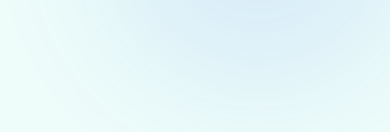
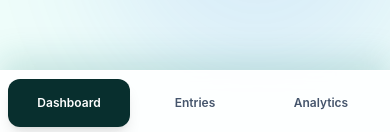
Before and after one commit to HimendraFdo/personal-analytics-dashboard, a Next.js app: page /dashboard in a window 390 px wide. Shown: the part 709-841 px from the top of the page. Built offline with nearby package versions, Linux system fonts and the light colour scheme; no server answers.

Commit message:
Added mobile dashboard navigation

```diff
--- /dev/null
+++ b/components/dashboard/MobileBottomNav.tsx
@@ -0,0 +1,53 @@
+"use client";
+
+import Link from "next/link";
+import { usePathname, useSearchParams } from "next/navigation";
+import {
+  getNavItemFromPath,
+  MAIN_NAV_ITEMS,
+  NAV_PATHS,
+  type NavigationItem,
+} from "@/constants/navigation";
+import { parseMetricType } from "@/lib/metrics";
+
+export default function MobileBottomNav() {
+  const pathname = usePathname();
+  const searchParams = useSearchParams();
+  const activeItem = getNavItemFromPath(pathname);
+  const activeMetric = parseMetricType(searchParams.get("metric"));
+
+  function getHref(item: NavigationItem) {
+    const nextParams = new URLSearchParams(searchParams.toString());
+    nextParams.set("metric", activeMetric);
+    return `${NAV_PATHS[item]}?${nextParams.toString()}`;
+  }
+
+  return (
+    <nav
+      aria-label="Primary navigation"
+      className="fixed inset-x-0 bottom-0 z-20 border-t border-white/70 bg-white/90 px-2 py-2 pb-[calc(0.5rem+env(safe-area-inset-bottom))] shadow-[0_-12px_32px_var(--metric-shadow)] backdrop-blur-xl transition-colors duration-500 md:hidden"
+    >
+      <ul className="mx-auto grid max-w-md grid-cols-3 gap-1">
+        {MAIN_NAV_ITEMS.map((item) => {
+          const isActive = item === activeItem;
+
+          return (
+            <li key={item}>
+              <Link
+                aria-current={isActive ? "page" : undefined}
+                href={getHref(item)}
+                className={`flex min-h-12 items-center justify-center rounded-xl px-2 py-3 text-center text-xs font-semibold transition ${
+                  isActive
+                    ? "bg-[var(--metric-panel-strong)] text-white shadow-lg shadow-[var(--metric-shadow)]"
+                    : "text-slate-600 hover:bg-[var(--metric-primary-soft)] hover:text-slate-950"
+                }`}
+              >
+                {item}
+              </Link>
+            </li>
+          );
+        })}
+      </ul>
+    </nav>
+  );
+}
--- a/components/dashboard/Sidebar.tsx
+++ b/components/dashboard/Sidebar.tsx
@@ -3,6 +3,7 @@
 import Link from "next/link";
 import { usePathname, useSearchParams } from "next/navigation";
 import {
+  getNavItemFromPath,
   MAIN_NAV_ITEMS,
   NAV_PATHS,
   type NavigationItem,
@@ -12,11 +13,12 @@ import { metricConfigs, parseMetricType } from "@/lib/metrics";
 export default function Sidebar() {
   const pathname = usePathname();
   const searchParams = useSearchParams();
+  const activeItem = getNavItemFromPath(pathname);
   const activeMetric = parseMetricType(searchParams.get("metric"));
   const metricConfig = metricConfigs[activeMetric];
 
   function isActive(item: NavigationItem) {
-    return pathname === NAV_PATHS[item];
+    return item === activeItem;
   }
 
   function getHref(item: NavigationItem) {
--- a/layouts/DashboardLayout.tsx
+++ b/layouts/DashboardLayout.tsx
@@ -1,6 +1,7 @@
 "use client";
 
 import type { CSSProperties, ReactNode } from "react";
+import MobileBottomNav from "@/components/dashboard/MobileBottomNav";
 import Sidebar from "@/components/dashboard/Sidebar";
 import Topbar from "@/components/dashboard/Topbar";
 import { useMetricSelection } from "@/hooks/useMetricSelection";
@@ -41,7 +42,7 @@ export default function DashboardLayout({ children }: DashboardLayoutProps) {
       <Sidebar />
       <div className="flex min-h-screen min-w-0 flex-1 flex-col">
         <Topbar />
-        <main className="relative flex-1 overflow-y-auto bg-[var(--metric-shell)] p-4 transition-colors duration-500 sm:p-6">
+        <main className="relative flex-1 overflow-y-auto bg-[var(--metric-shell)] p-4 pb-24 transition-colors duration-500 sm:p-6 sm:pb-24 md:pb-6">
           <div className="pointer-events-none absolute inset-0 overflow-hidden">
             <div className="absolute -right-20 top-8 h-72 w-72 rounded-full bg-[var(--metric-primary)] opacity-10 blur-3xl" />
             <div className="absolute bottom-10 left-1/4 h-80 w-80 rounded-full bg-[var(--metric-secondary)] opacity-10 blur-3xl" />
@@ -51,6 +52,7 @@ export default function DashboardLayout({ children }: DashboardLayoutProps) {
           </div>
         </main>
       </div>
+      <MobileBottomNav />
     </div>
   );
 }
```
